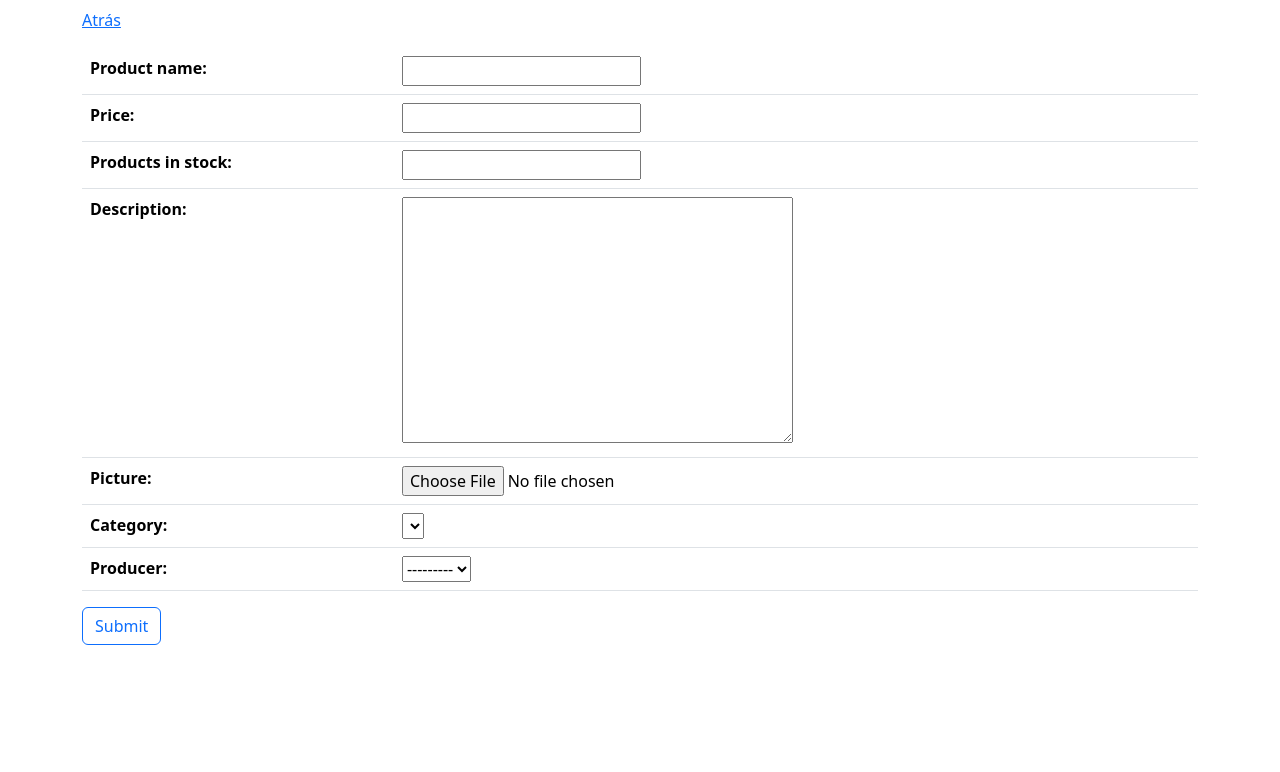
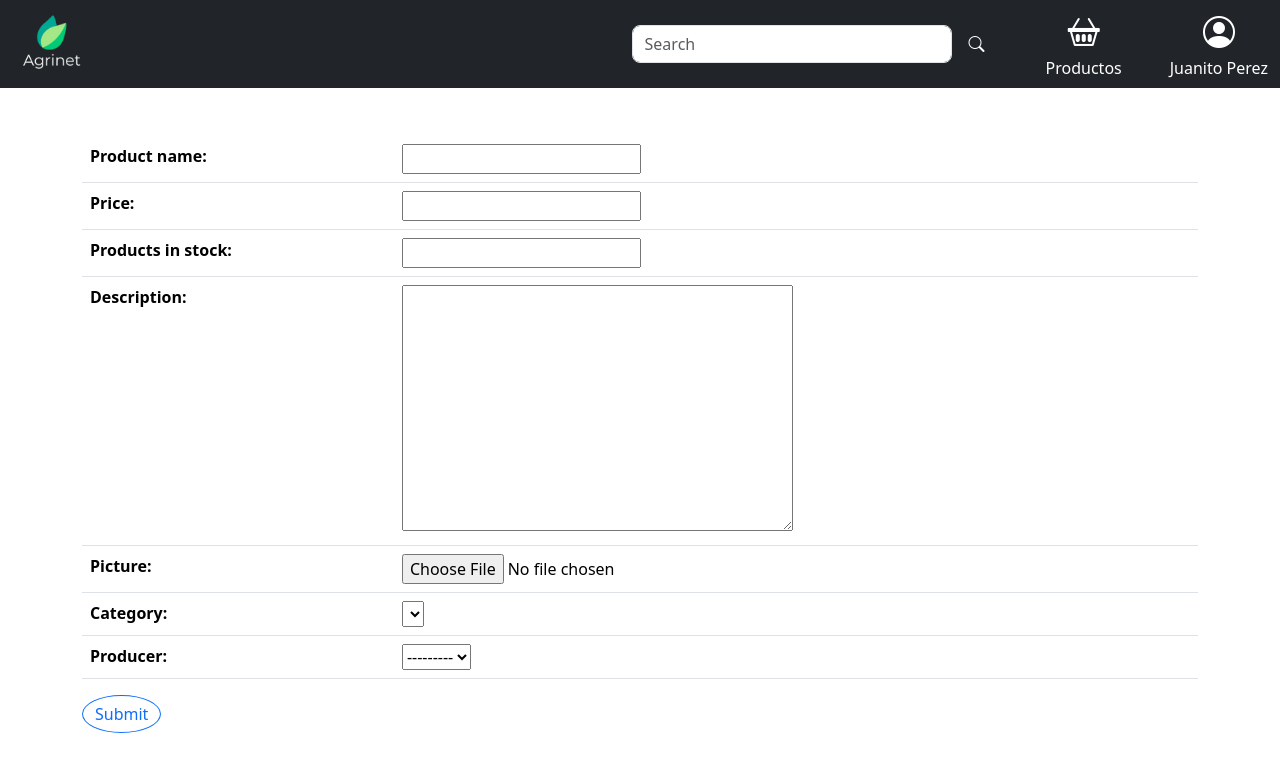
Before and after one commit to ctomrp/django-agrinet, a Django app: template apps/products/templates/create_product.html in a window 1280 px wide. Shown: the top 772 px of the page. Run offline with Django 5.2, Linux system fonts and the light colour scheme; the template is opened without the code that fills it: values that come from a table or form of the project are taken from there, others are empty; some libraries are stand-ins or nearby versions.

Commit message:
navbar a base template

```diff
--- a/core/settings.py
+++ b/core/settings.py
@@ -1,5 +1,4 @@
 from pathlib import Path
-
 # Build paths inside the project like this: BASE_DIR / 'subdir'.
 BASE_DIR = Path(__file__).resolve().parent.parent
 
@@ -115,7 +114,7 @@ USE_TZ = True
 # https://docs.djangoproject.com/en/5.0/howto/static-files/
 
 STATIC_URL = "static/"
-STATICFILES_DIRS = [BASE_DIR / "static"]
+STATICFILES_DIRS = [BASE_DIR / "static", "apps/users/static/"]
 
 # Default primary key field type
 # https://docs.djangoproject.com/en/5.0/ref/settings/#default-auto-field
--- /dev/null
+++ b/static/styles/colores.css
@@ -0,0 +1,5 @@
+/*
+#212529;
+#01AA95
+
+*/
--- /dev/null
+++ b/static/styles/nav.css
@@ -0,0 +1,34 @@
+/* navbar*/
+a{
+    text-decoration: none;
+    color: #ffffff;
+    font-size: medium;
+}
+
+a i{
+    font-size: xx-large;
+}
+
+a:hover{
+    color: #cfcfcf;
+}
+
+.nav{
+    background-color: #212529
+}
+
+.btn{
+    border-radius:50% ;
+}
+.btn:active{
+    transform: scale(0.9);
+}
+
+.searchInput{
+    border-radius: 8px;
+    width: 20rem;
+}
+
+.bi{
+    color: #ffffff;
+}
--- a/templates/base_template.html
+++ b/templates/base_template.html
@@ -11,9 +11,41 @@
       href="{% static 'bootstrap/css/bootstrap.min.css' %}"
       rel="stylesheet"
     />
+
+    <link
+      href="{% static 'styles/nav.css' %}"
+      rel="stylesheet"
+    />
+    <link rel="stylesheet" href="https://cdn.jsdelivr.net/npm/bootstrap-icons@1.11.3/font/bootstrap-icons.min.css">
+
     {% block extra_css %} {% endblock %}
   </head>
   <body>
+
+    <nav class="navbar nav">
+        <div class="container-fluid">
+          <a class="navbar-brand " href="#">
+            <img src="{% static 'img/logotext.png' %}" alt="" width="80" >
+          </a>
+          <form class="d-flex ms-auto me-5">
+            <input class="form-control me-1 searchInput" type="search" placeholder="Search" aria-label="Search">
+            <button class="btn btn-outline-dark" type="submit"><i class="bi bi-search"></i></button>
+          </form>
+
+          <div class="d-flex">
+            <a href="" class="d-flex flex-column align-items-center me-5">
+              <div><i class="bi bi-basket2 bi-lg icon"></i></div>
+              <div>Productos</div>
+            </a>
+
+            <a href="" class="d-flex flex-column align-items-center">
+              <div><i class="bi bi-person-circle icon"></i></div>
+              <div>Juanito Perez</div>
+            </a>
+          </div>
+
+        </div>
+    </nav>
 
     {% block main %} {% endblock %}
     <script src="{% static 'bootstrap/js/bootstrap.bundle.min.js' %}"></script>
```
Also changed, not shown: apps/users/static/styles/panel.css (+0 -35 lines), apps/users/templates/dashboard_producer.html (+10 -44 lines).
